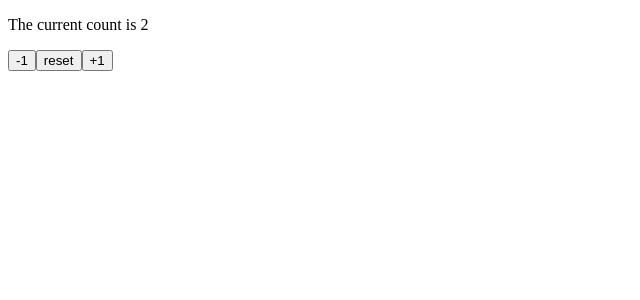
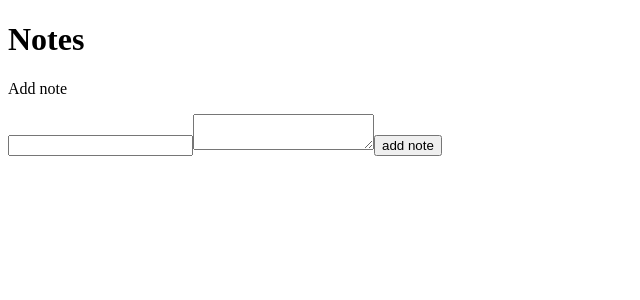
Before and after one commit to nagehancapa/react-features, a React (Create React App) app: page / in a window 1280 px wide. Shown: the top 300 px of the page, without its empty margins (0-640 px from the left). Built offline with nearby package versions, Linux system fonts and the light colour scheme.

Commit message:
added useState example

```diff
--- a/src/index.js
+++ b/src/index.js
@@ -2,22 +2,71 @@
 import ReactDOM from "react-dom";
 import reportWebVitals from "./reportWebVitals";
 
-const App = (props) => {
-  const [count, setCount] = useState(props.count || 0);
+const NoteApp = () => {
+  const [notes, setNotes] = useState([]);
+  const [title, setTitle] = useState("");
+  const [body, setBody] = useState("");
+
+  const addNote = (e) => {
+    e.preventDefault();
+    setNotes([
+      ...notes,
+      {
+        title,
+        body,
+      },
+    ]);
+    setTitle("");
+    setBody("");
+  };
+
+  const removeNote = (title) => {
+    setNotes(notes.filter((note) => note.title !== title));
+  };
 
   return (
     <div>
-      <p>The current count is {count}</p>
-      <button onClick={() => setCount(count - 1)}>-1</button>
-      <button onClick={() => setCount(0)}>reset</button>
-      <button onClick={() => setCount(count + 1)}>+1</button>
+      <h1>Notes</h1>
+      {notes.map((note) => (
+        <div key={note.title}>
+          <h3>{note.title}</h3>
+          <p>{note.body}</p>
+          <button onClick={() => removeNote(note.title)}>x</button>
+        </div>
+      ))}
+      <p>Add note</p>
+      <form onSubmit={addNote}>
+        <input value={title} onChange={(e) => setTitle(e.target.value)} />
+        <textarea
+          value={body}
+          onChange={(e) => setBody(e.target.value)}
+        ></textarea>
+        <button>add note</button>
+      </form>
     </div>
   );
 };
 
+// const App = (props) => {
+//   const [count, setCount] = useState(props.count || 0);
+//   const [text, setText] = useState("");
+
+//   return (
+//     <div>
+//       <p>
+//         The current {text || "count"} is {count}
+//       </p>
+//       <button onClick={() => setCount(count - 1)}>-1</button>
+//       <button onClick={() => setCount(0)}>reset</button>
+//       <button onClick={() => setCount(count + 1)}>+1</button>
+//       <input value={text} onChange={(e) => setText(e.target.value)} />
+//     </div>
+//   );
+// };
+
 ReactDOM.render(
   <React.StrictMode>
-    <App count={2} />
+    <NoteApp />
   </React.StrictMode>,
   document.getElementById("root")
 );
```
Also changed, not shown: 1 other file (tests, documents, lock files or other folders).
